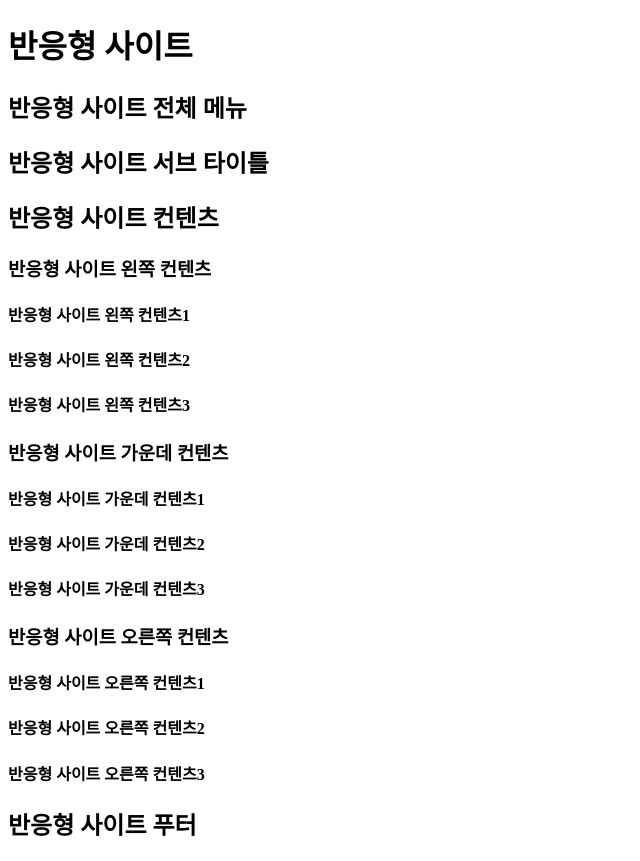
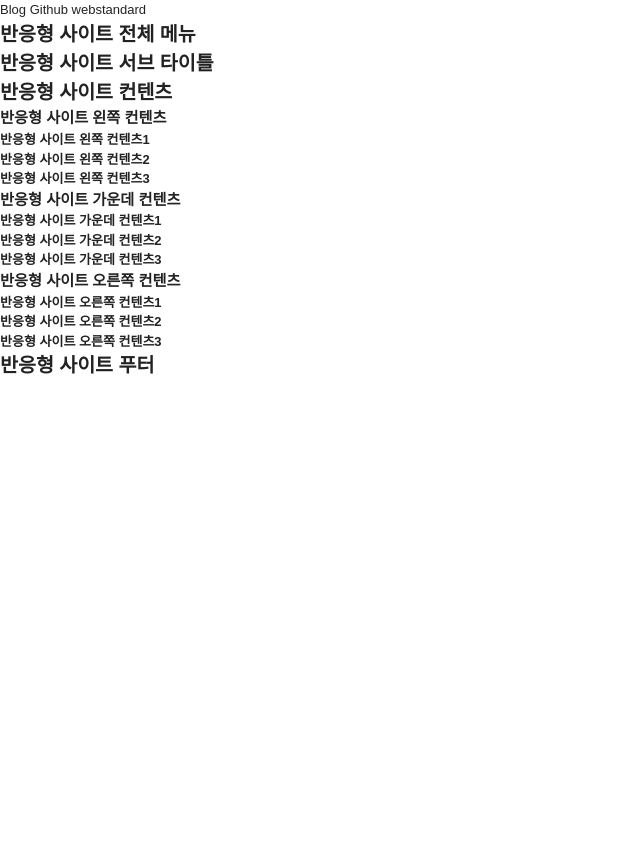
Before and after one commit to hwahyeon/lecture_wb, a plain HTML site: page 02RESPONSIVE/web/index.html in a window 1280 px wide. Shown: the whole page, without its empty margins (0-640 px from the left). After the commit the page ends 800 px from the top, so only its background shows below. Drawn offline with Linux system fonts and the light colour scheme.

Commit message:
Add style.css and reset.css

```diff
--- a/02RESPONSIVE/web/css/reset.css
+++ b/02RESPONSIVE/web/css/reset.css
@@ -0,0 +1,10 @@
+
+/* 여백 초기화 */
+body, div, ul, li, dl, dd, dt, ol, h1, h2, h3, h4, h5, h6, input, fieldset, legend, p, select, table, th, td, tr, textarea, button, form, figure, figcaption {margin:0; padding:0;}
+
+/* a 링크 초기화 */
+a {color: #222; text-decoration: none;}
+a:hover {color: #2698cb;}
+
+/* 폰트 초기화 */
+body, input, textarea, select, button, table {font-family: 'Nanum Gothic', AppleSDGothicNeo-Regular,'Malgun Gothic','맑은 고딕',dotum,'돋움',sans-serif; color: #222; font-size: 13px; line-height: 1.5;}
--- a/02RESPONSIVE/web/css/style.css
+++ b/02RESPONSIVE/web/css/style.css
@@ -0,0 +1,2 @@
+/* 레이아웃 */
+#header {}
--- a/02RESPONSIVE/web/index.html
+++ b/02RESPONSIVE/web/index.html
@@ -5,14 +5,14 @@
     <meta name="author" content="hwahyeon">
     <meta name="description" content="반응형 사이트 따라하기">
     <meta name="keywords" content="반응형사이트, 웹퍼블리셔, 웹접근성, HTML5, webs">
-    <title>반응형 사이트 만들기 : 아웃라이너</title>
+    <title>반응형 사이트 만들기</title>
 
     <!-- style -->
     <link rel="stylesheet" href="css/reset.css">
     <link rel="stylesheet" href="css/style.css">
 
     <!-- 파비콘 -->
-    <link rel="shortcut icon" href="icon/favicon.ico">
+    <link rel="shortcut icon" href="icon/favicon-152.png">
     <link rel="apple-touch-icon-precomposed" href="icon/favicon-152.png">
     <link rel="icon" href="path/to/favicon.png">
     <link rel="icon" href="icon/favicon-16.png" sizes="16x16">
@@ -30,9 +30,16 @@
     <![endif]-->
 </head>
 <body>
-    <header>
-        <h1>반응형 사이트</h1>
+    <!-- header -->
+    <header id="header">
+        <div class="header_menu">
+            <a href="#">Blog</a>
+            <a href="#">Github</a>
+            <a href="#">webstandard</a>
+        </div>
     </header>
+    <!-- //header -->
+
     <nav>
         <h2>반응형 사이트 전체 메뉴</h2>
     </nav>
```
